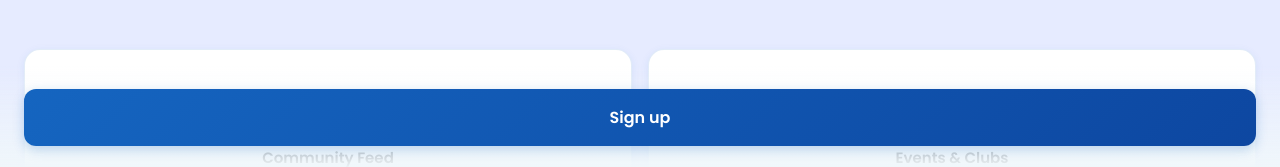
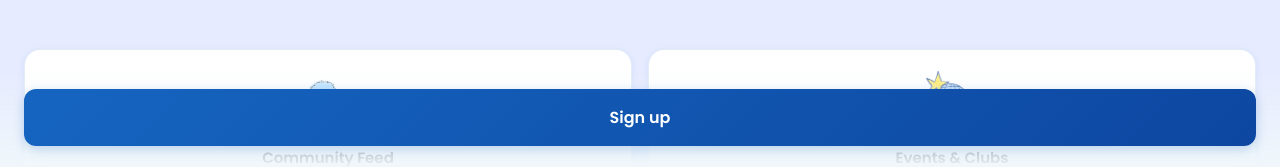
Before and after one commit to Alx222x/Kinora, a React (Create React App) app: page / in a window 1280 px wide. Shown: the part 630-797 px from the top of the page. Built offline with nearby package versions, Linux system fonts and the light colour scheme.

Commit message:
Update WelcomePage.jsx

```diff
--- a/src/pages/WelcomePage.jsx
+++ b/src/pages/WelcomePage.jsx
@@ -1,6 +1,12 @@
 import React, { useState } from 'react';
 import './WelcomePage.css';
 import communityBanner from '../photos/community_trees.jpeg';
+import hugImg from '../photos/hug.png';
+import eventsImg from '../photos/events.png';
+import locationsImg from '../photos/locations.png';
+import clubsImg from '../photos/clubs.png';
+import familyImg from '../photos/family-hug.png';
+import starsImg from '../photos/stars.png';
 
 const WelcomePage = ({ onNavigate }) => {
   const [language, setLanguage] = useState('en');
@@ -14,37 +20,37 @@ const WelcomePage = ({ onNavigate }) => {
           id: 'feed',
           title: 'Community Feed',
           description: 'Share updates, ask for favors and connect with neighbours',
-          image: '/src/photos/hug.png'
+          image: hugImg
         },
         {
           id: 'events',
           title: 'Events & Clubs',
           description: 'Connect with your neighbours through local events and clubs',
-          image: '/src/photos/events.png'
+          image: eventsImg
         },
         {
           id: 'places',
           title: 'Discover places',
           description: 'Find the best spots in your area',
-          image: '/src/photos/locations.png'
+          image: locationsImg
         },
         {
           id: 'marketplace',
           title: 'Marketplace',
           description: 'Trade items in your neighbourhood',
-          image: '/src/photos/clubs.png'
+          image: clubsImg
         },
         {
           id: 'chat',
           title: 'Chat',
           description: 'Message neighbours directly',
-          image: '/src/photos/family-hug.png'
+          image: familyImg
         },
         {
           id: 'aura',
           title: 'Aura points',
           description: 'Earn rewards for community involvement',
-          image: '/src/photos/stars.png'
+          image: starsImg
         }
       ],
       signUp: 'Sign up'
@@ -136,7 +142,13 @@ const WelcomePage = ({ onNavigate }) => {
         <div className="features-grid">
           {t.features.map((feature) => (
             <div key={feature.id} className="feature-card">
-              <div className="feature-icon">{feature.icon}</div>
+              <div className="feature-icon">
+                <img
+                 src={feature.image}
+                 alt={feature.title}
+                 className="feature-image"
+                    />
+              </div>
               <h3 className="feature-title">{feature.title}</h3>
               <p className="feature-description">{feature.description}</p>
             </div>
```
